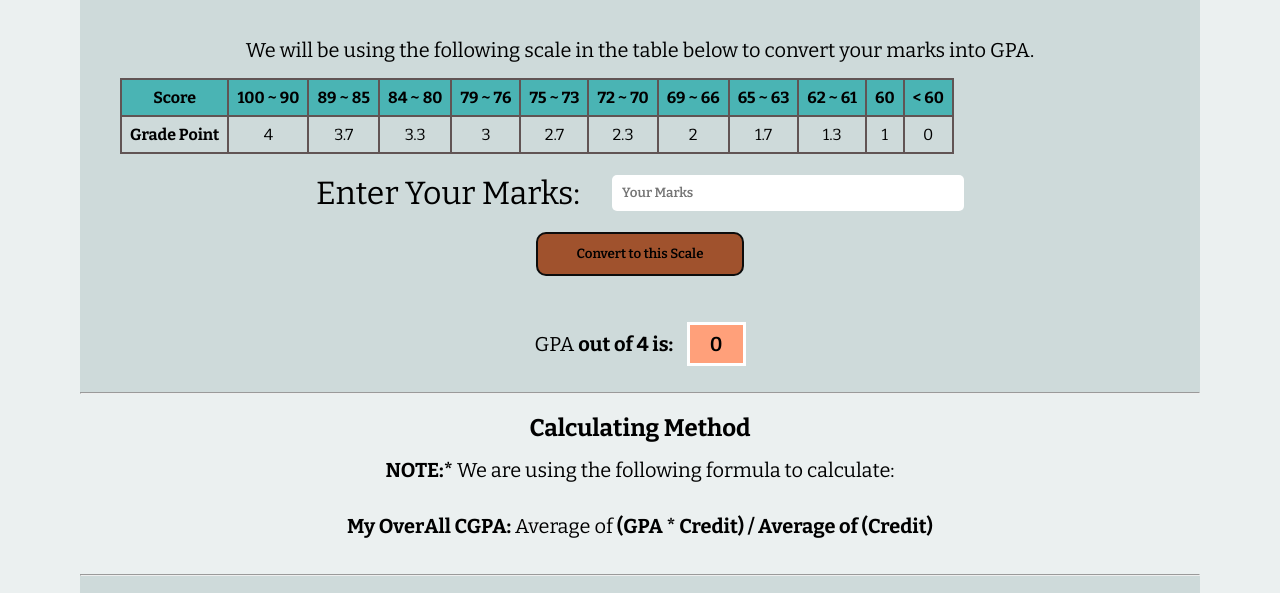
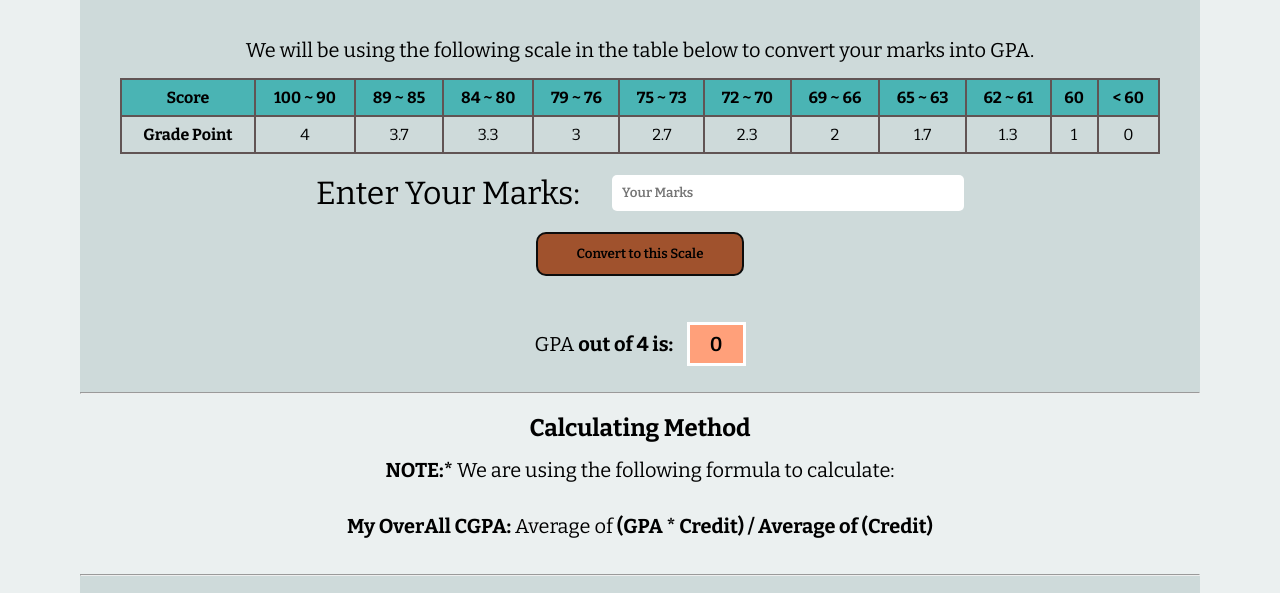
Before and after one commit to TowmirAlRashid/cgpa_calculator, a plain HTML site: page index.html in a window 1280 px wide. Shown: the part 152-745 px from the top of the page. Drawn offline with nearby package versions, Linux system fonts and the light colour scheme.

Commit message:
changed the css

```diff
--- a/style.css
+++ b/style.css
@@ -53,7 +53,8 @@ p {
 table {
   border-collapse: collapse;
   padding: 0 1.5rem;
-  overflow-x: scroll;
+  width: 100%;
+  overflow-x: scroll !important;
 }
 
 table th,
```
